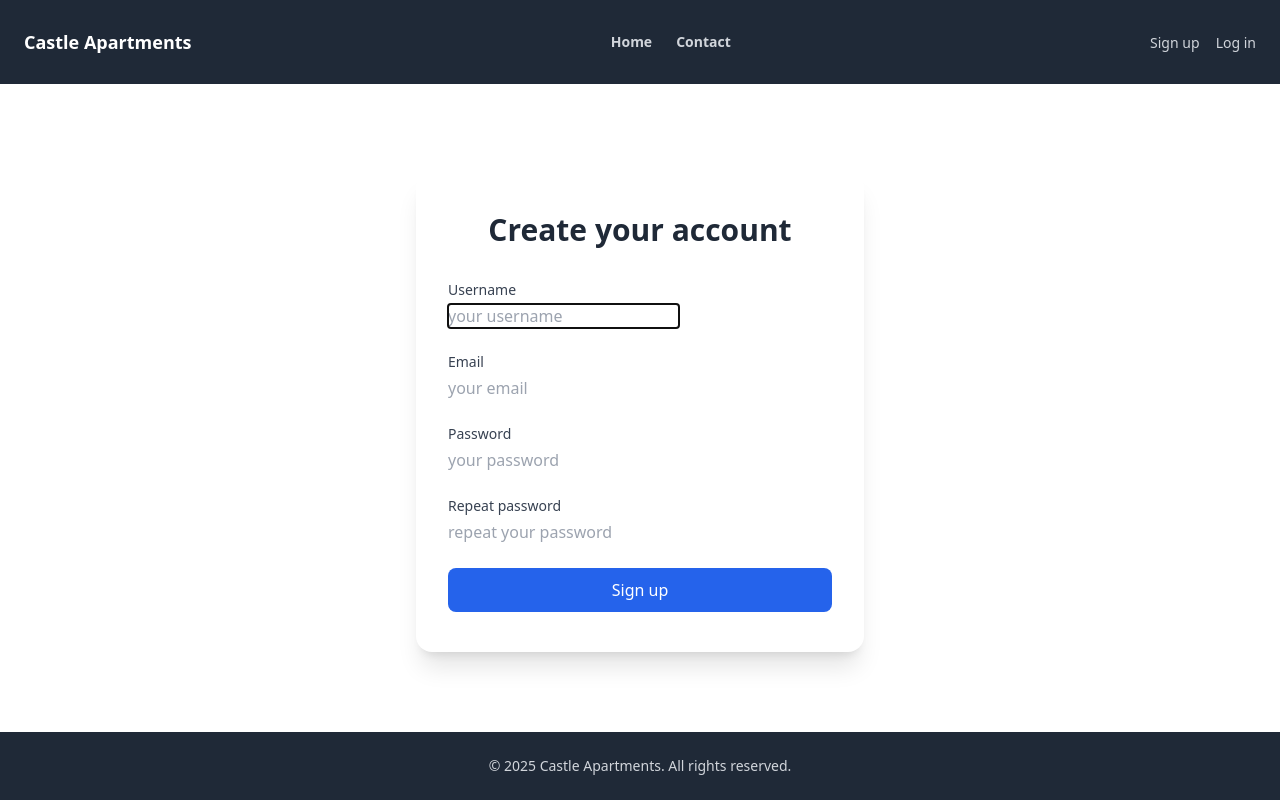
After one commit to oppenheimm/VERKLEGT2, a Django app: page /signup/ in a window 1280 px wide. The commit adds this page. Run offline with Django 5.2, Linux system fonts and the light colour scheme; some libraries are stand-ins or nearby versions.

Commit message:
Login/signup TODO mismunandi logins

```diff
--- /dev/null
+++ b/verklegt2/core/forms.py
@@ -0,0 +1,51 @@
+from django import forms
+from django.contrib.auth.forms import UserCreationForm, AuthenticationForm
+from django.contrib.auth.models import User
+
+
+class LoginForm(AuthenticationForm):
+    username = forms.CharField(
+        widget=forms.TextInput(
+            attrs={"placeholder": "your username", "class": "form-control"}
+        )
+    )
+    password = forms.CharField(
+        label="Password",
+        strip=False,
+        widget=forms.PasswordInput(
+            attrs={"placeholder": "your password", "class": "form-control"}
+        ),
+    )
+
+
+class SignUpForm(UserCreationForm):
+    email = forms.EmailField(required=True)
+
+    class Meta:
+        model = User
+        fields = ("username", "email", "password1", "password2")
+
+    username = forms.CharField(
+        widget=forms.TextInput(
+            attrs={"placeholder": "your username", "class": "form-control"}
+        )
+    )
+    email = forms.EmailField(
+        widget=forms.EmailInput(
+            attrs={"placeholder": "your email", "class": "form-control"}
+        )
+    )
+    password1 = forms.CharField(
+        label="Password",
+        strip=False,
+        widget=forms.PasswordInput(
+            attrs={"placeholder": "your password", "class": "form-control"}
+        ),
+    )
+    password2 = forms.CharField(
+        label="Password confirmation",
+        strip=False,
+        widget=forms.PasswordInput(
+            attrs={"placeholder": "repeat your password", "class": "form-control"}
+        ),
+    )
--- a/verklegt2/core/templates/core/base.html
+++ b/verklegt2/core/templates/core/base.html
@@ -11,24 +11,30 @@
   <body class="flex flex-col min-h-screen">
     <!-- NAVBAR (unchanged) -->
     <nav class="bg-gray-800 py-6 px-6 flex items-center">
-      <a href="{% url 'index' %}" class="text-white text-lg font-semibold">
+      <a href="{% url 'core:index' %}" class="text-white text-lg font-semibold">
         Castle Apartments
       </a>
 
       <div class="flex-1 flex justify-center">
-        <a href="{% url 'index' %}"
+        <a href="{% url 'core:index' %}"
            class="text-gray-300 font-semibold hover:text-white px-3 py-2 text-sm">
           Home
         </a>
-        <a href="{% url 'contact' %}"
+        <a href="{% url 'core:contact' %}"
            class="text-gray-300 font-semibold hover:text-white px-3 py-2 text-sm">
           Contact
         </a>
       </div>
 
       <div class="space-x-3">
-        <a href="#" class="text-gray-300 hover:text-white text-sm">Sign up</a>
-        <a href="#" class="text-gray-300 hover:text-white text-sm">Log in</a>
+        {% if request.user.is_authenticated %}
+          <a href="#" class="text-gray-300 hover:text-white text-sm">Inbox</a>
+          <a href="#" class="text-gray-300 hover:text-white text-sm">Dashboard</a>
+          <a href="#" class="text-gray-300 font-medium :text-white text-sm">Log Out</a>
+        {% else %}
+          <a href="{% url 'core:signup'%}" class="text-gray-300 hover:text-white text-sm">Sign up</a>
+          <a href="{% url 'core:login'%}" class="text-gray-300 hover:text-white text-sm">Log in</a>
+        {% endif %}
       </div>
     </nav>
 
--- /dev/null
+++ b/verklegt2/core/templates/core/signup.html
@@ -0,0 +1,52 @@
+{% extends "core/base.html" %}
+
+{% block title %}Sign Up{% endblock %}
+
+{% block content %}
+<div class="max-w-md mx-auto mt-16">
+  <div class="bg-white shadow-xl rounded-2xl px-8 py-10">
+    <h1 class="text-3xl font-semibold text-gray-800 text-center mb-8">Create your account</h1>
+
+    <form method="POST" action="." class="space-y-6">
+      {% csrf_token %}
+      {{ form.non_field_errors }}
+
+      <div>
+        <label for="{{ form.username.id_for_label }}" class="block text-sm font-medium text-gray-700 mb-1">Username</label>
+        {{ form.username }}
+        {% if form.username.errors %}
+          <p class="text-xs text-red-600 mt-1">{{ form.username.errors.0 }}</p>
+        {% endif %}
+      </div>
+
+      <div>
+        <label for="{{ form.email.id_for_label }}" class="block text-sm font-medium text-gray-700 mb-1">Email</label>
+        {{ form.email }}
+        {% if form.email.errors %}
+          <p class="text-xs text-red-600 mt-1">{{ form.email.errors.0 }}</p>
+        {% endif %}
+      </div>
+
+      <div>
+        <label for="{{ form.password1.id_for_label }}" class="block text-sm font-medium text-gray-700 mb-1">Password</label>
+        {{ form.password1 }}
+        {% if form.password1.errors %}
+          <p class="text-xs text-red-600 mt-1">{{ form.password1.errors.0 }}</p>
+        {% endif %}
+      </div>
+
+      <div>
+        <label for="{{ form.password2.id_for_label }}" class="block text-sm font-medium text-gray-700 mb-1">Repeat password</label>
+        {{ form.password2 }}
+        {% if form.password2.errors %}
+          <p class="text-xs text-red-600 mt-1">{{ form.password2.errors.0 }}</p>
+        {% endif %}
+      </div>
+
+      <button type="submit" class="w-full bg-blue-600 hover:bg-blue-700 text-white font-medium py-2.5 rounded-lg transition-colors duration-200">
+        Sign up
+      </button>
+    </form>
+  </div>
+</div>
+{% endblock %}
--- a/verklegt2/core/urls.py
+++ b/verklegt2/core/urls.py
@@ -1,2 +1,19 @@
 from django.urls import path
+from django.contrib.auth import views as auth_views
 from . import views
+from .forms import LoginForm
+
+app_name = "core"
+
+urlpatterns = [
+    path("", views.index, name="index"),
+    path("contact/", views.contact, name="contact"),
+    path("signup/", views.signup, name="signup"),
+    path(
+        "login/",
+        auth_views.LoginView.as_view(
+            template_name="core/login.html", authentication_form=LoginForm
+        ),
+        name="login",
+    ),
+]
--- a/verklegt2/core/views.py
+++ b/verklegt2/core/views.py
@@ -1,7 +1,9 @@
-from django.shortcuts import render
+from django.shortcuts import render, redirect
 
 
 from item.models import Item, Category
+
+from .forms import SignUpForm
 
 
 def index(request):
@@ -16,3 +18,15 @@ def index(request):
 
 def contact(request):
     return render(request, "core/contact.html")
+
+
+def signup(request):
+    if request.method == "POST":
+        form = SignUpForm(request.POST)
+        if form.is_valid():
+            form.save()
+            return redirect("/login/")
+    else:
+        form = SignUpForm()  # <- Correct capitalization
+
+    return render(request, "core/signup.html", {"form": form})
--- a/verklegt2/verklegt2/settings.py
+++ b/verklegt2/verklegt2/settings.py
@@ -27,6 +27,9 @@ DEBUG = True
 
 ALLOWED_HOSTS = []
 
+LOGIN_URL = "/login/"
+LOGIN_REDIRECT_URL = "/"
+LOGOUT_REDIRECT_URL = "/"
 
 # Application definition
 
--- a/verklegt2/verklegt2/urls.py
+++ b/verklegt2/verklegt2/urls.py
@@ -26,9 +26,8 @@ from django.urls import path, include
 from core.views import index
 
 urlpatterns = [
-    path("", index, name="index"),
+    path("", include("core.urls")),
     path("admin/", admin.site.urls),
-    path("contact/", index, name="contact"),
     path("items/", include("item.urls")),
 ] + static(settings.MEDIA_URL, document_root=settings.MEDIA_ROOT)
 """bara fyrir procuction + """
```
Also changed, not shown: verklegt2/core/templates/core/login.html (added, +38 -0 lines).
